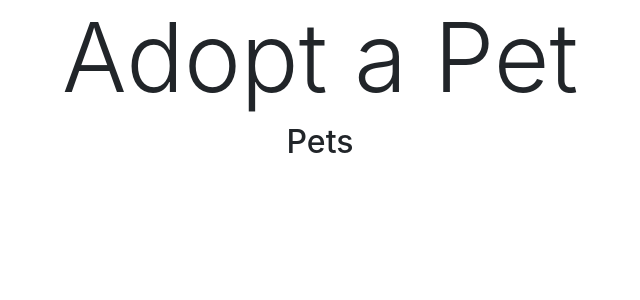
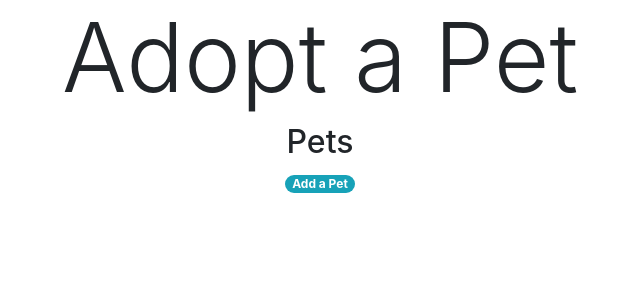
Before and after one commit to DruSerkes/Adopt-a-Pet, a Flask app: page / in a window 1280 px wide. Shown: the top 300 px of the page, without its empty margins (320-960 px from the left). Run offline with Flask 2, Linux system fonts and the light colour scheme; data that the repository does not hold is empty; some libraries are stand-ins or nearby versions.

Commit message:
add badge to add pet from home

```diff
--- a/templates/base.html
+++ b/templates/base.html
@@ -10,6 +10,7 @@
     <h1 class='display-1 text-center'>Adopt a Pet</h1>
     {% block content %}
     <h2 class='h2 text-center'>Pets</h2>
+    <p class='text-center'><a class='badge badge-pill badge-info text-white' href='/add'>Add a Pet</a></p>
     {% if pets %}
     <div class="container">
         <div class="row">
```
